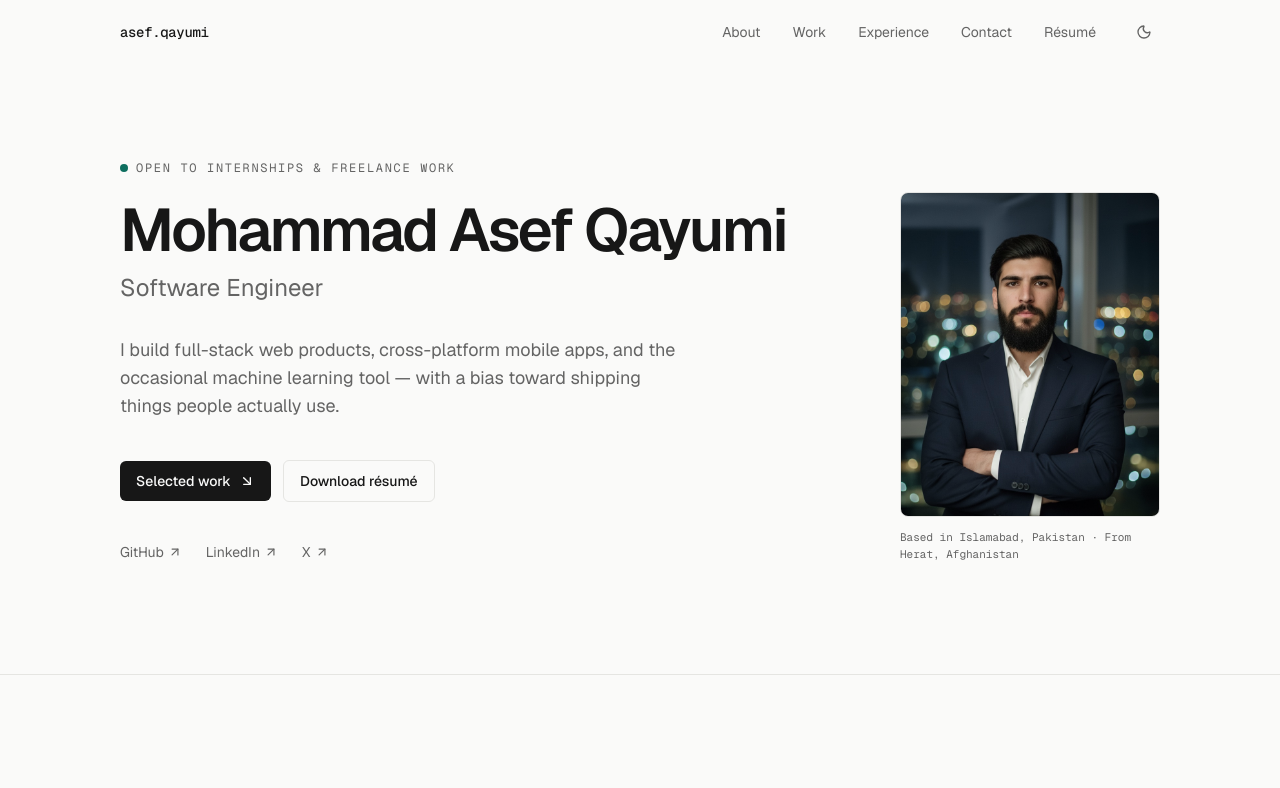
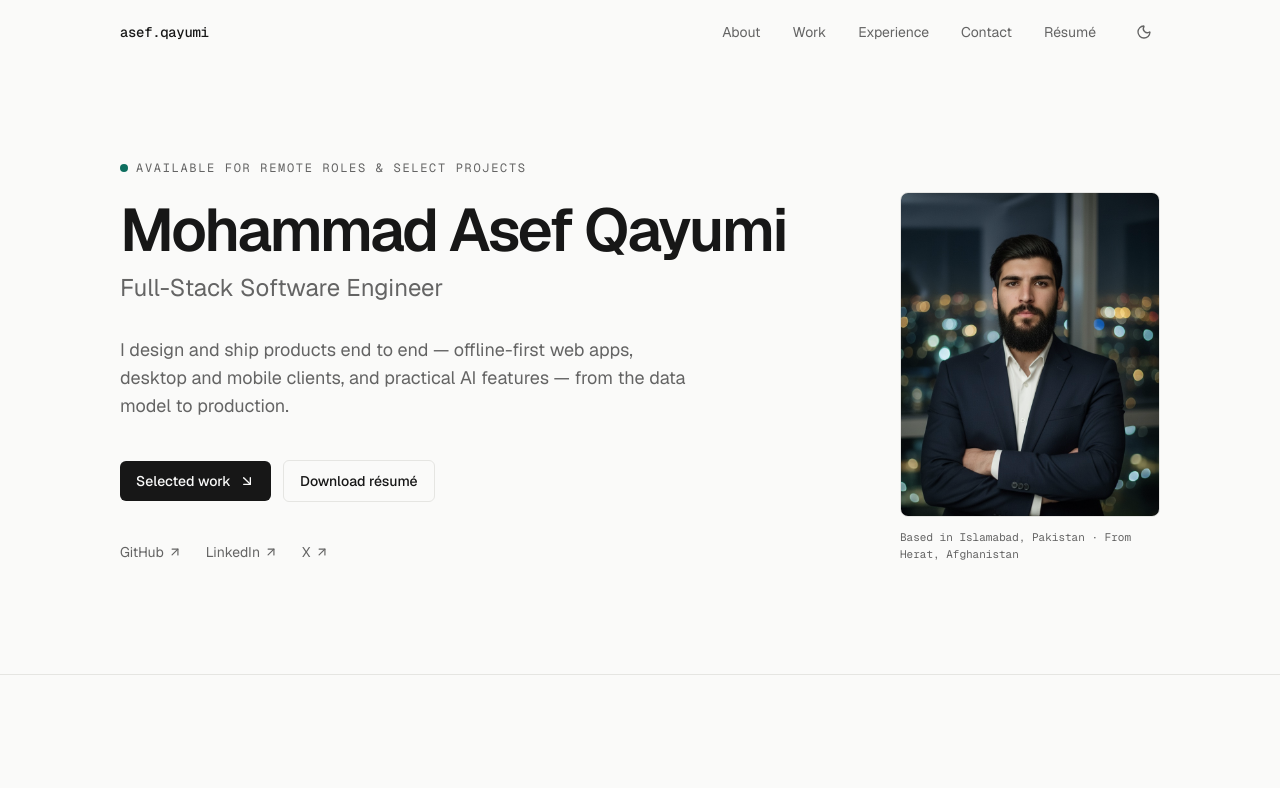
Before and after one commit to MohAsef-Qayumi/Myportfolio, a Next.js app: page / in a window 1280 px wide. Shown: the top 788 px of the page. Built offline with nearby package versions, Linux system fonts and the light colour scheme.

Commit message:
content: refine hero positioning and availability

```diff
--- a/src/components/sections/hero.tsx
+++ b/src/components/sections/hero.tsx
@@ -12,7 +12,7 @@ export function Hero() {
               <span className="absolute inline-flex h-full w-full animate-ping rounded-full bg-accent opacity-60 motion-reduce:hidden" />
               <span className="relative inline-flex h-2 w-2 rounded-full bg-accent" />
             </span>
-            Open to internships & freelance work
+            {profile.availability}
           </p>
 
           <h1 className="text-4xl font-semibold leading-[1.05] tracking-tightest sm:text-6xl">
--- a/src/data/profile.ts
+++ b/src/data/profile.ts
@@ -1,9 +1,10 @@
 export const profile = {
   name: "Mohammad Asef Qayumi",
   shortName: "Asef Qayumi",
-  role: "Software Engineer",
+  role: "Full-Stack Software Engineer",
+  availability: "Available for remote roles & select projects",
   tagline:
-    "I build full-stack web products, cross-platform mobile apps, and the occasional machine learning tool — with a bias toward shipping things people actually use.",
+    "I design and ship products end to end — offline-first web apps, desktop and mobile clients, and practical AI features — from the data model to production.",
   location: "Islamabad, Pakistan",
   hometown: "Herat, Afghanistan",
   email: "asef.qayumi0747@gmail.com",
```
